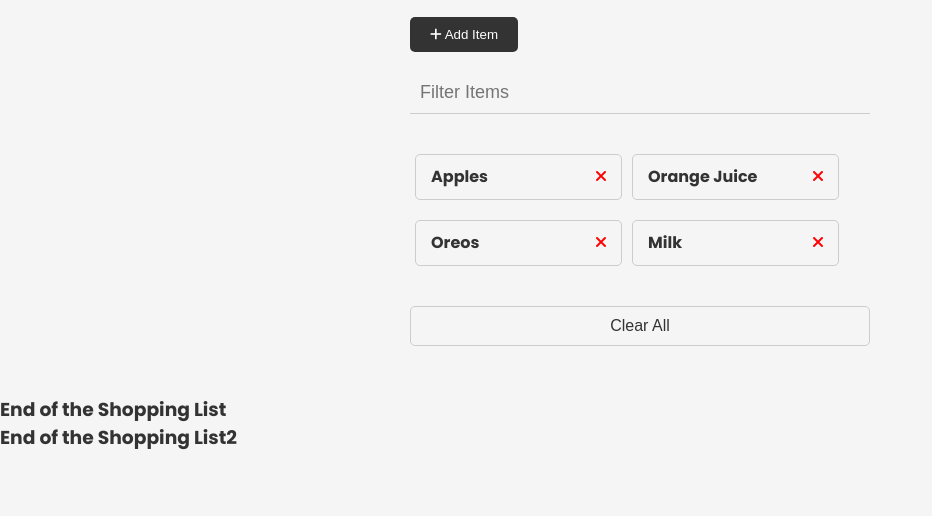
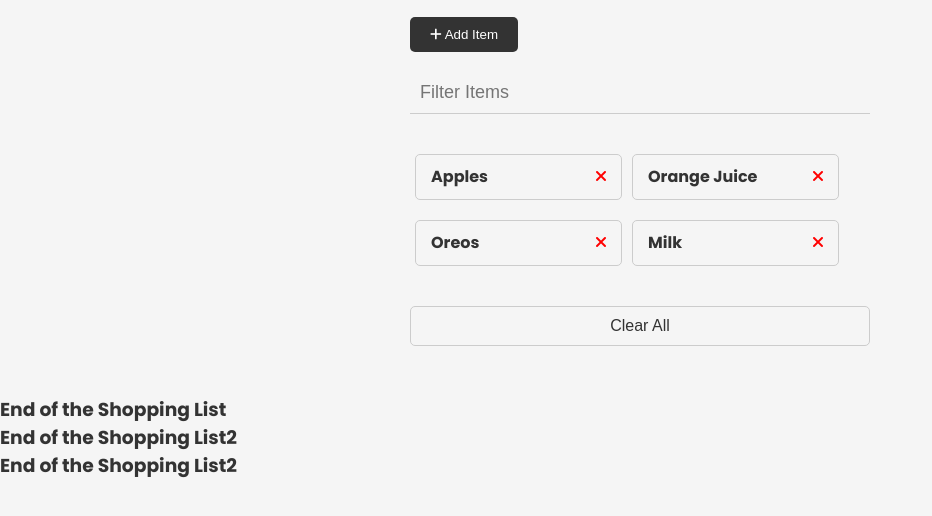
Before and after one commit to subhantutanota/eperi, a plain HTML site: page index.html in a window 1280 px wide. Shown: the part 164-680 px from the top of the page, without its empty margins (0-932 px from the left). Drawn offline with Linux system fonts and the light colour scheme.

Commit message:
copy paste

```diff
--- a/index.html
+++ b/index.html
@@ -81,7 +81,8 @@
     <div>
       <h3>End of the Shopping List2</h3>
     </div>
-
+    <h3>End of the Shopping List2</h3>
+    </div>
 
 
     <script src="script.js"></script>
```
